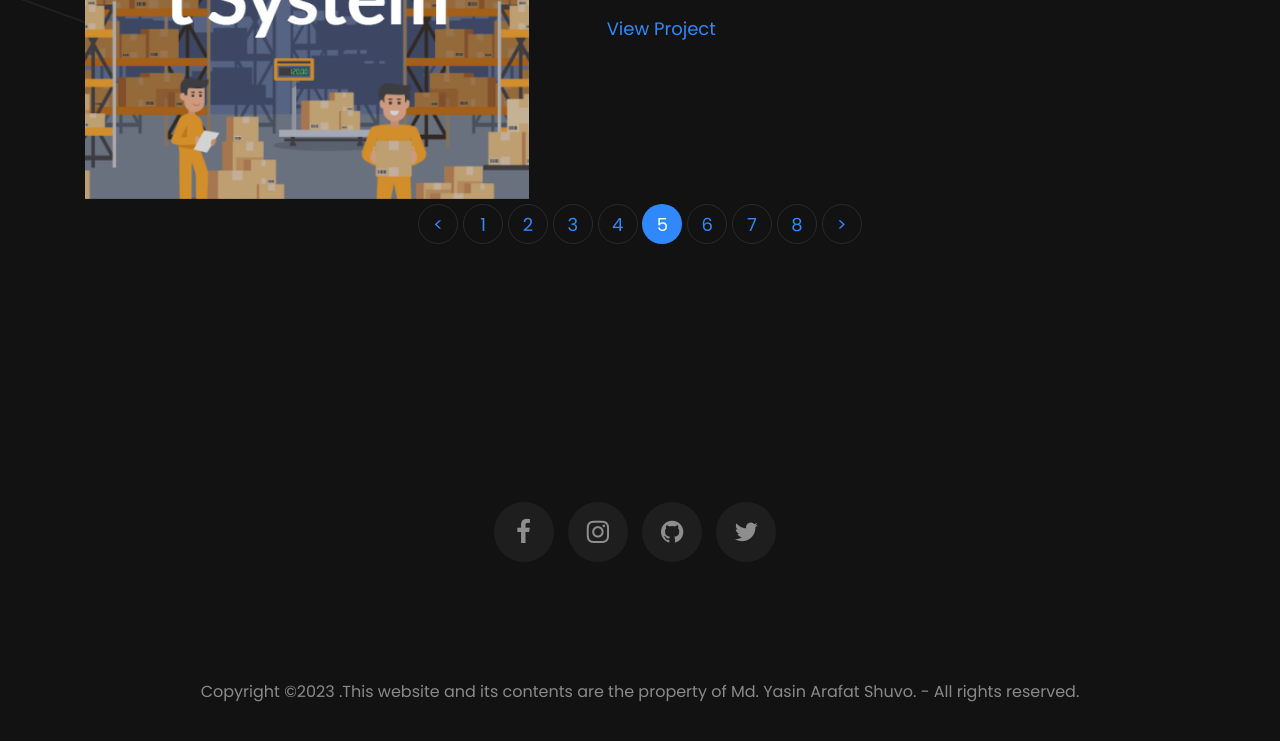
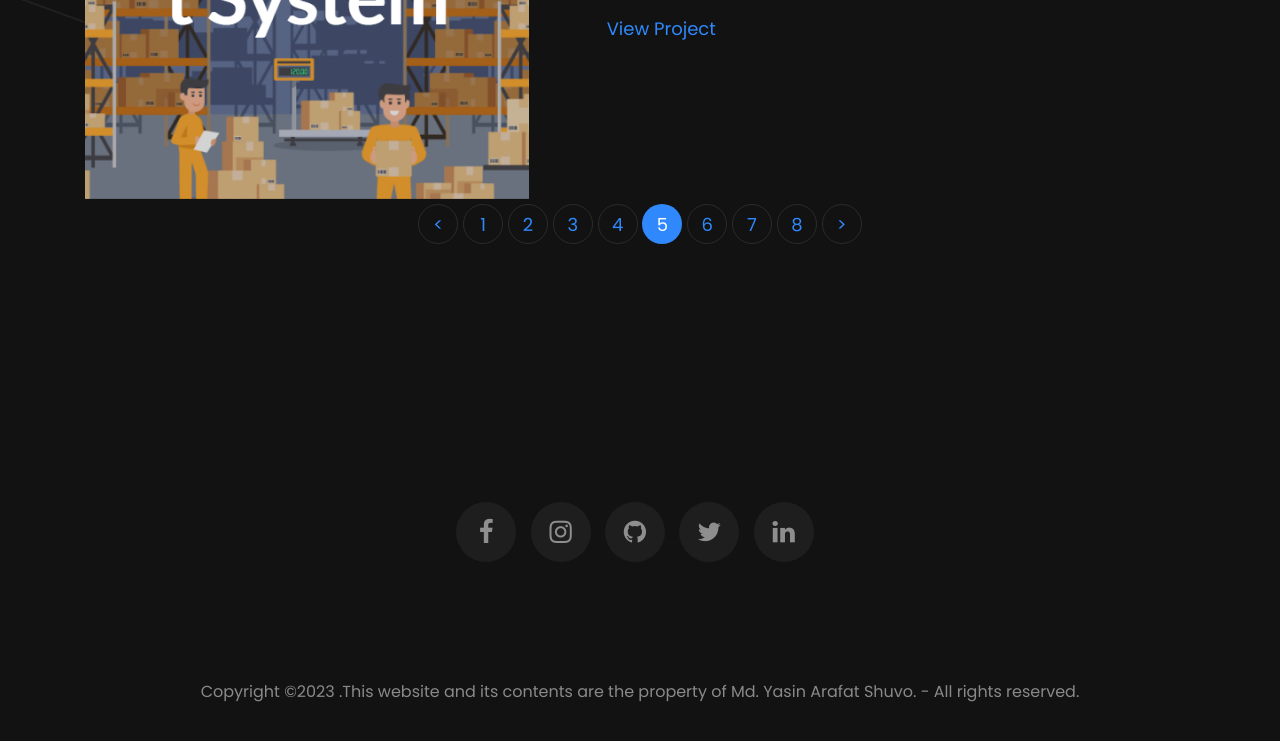
Before and after one commit to Md-Yasin-Arafat-Shuvo/MD-YASIN-ARAFAT-SHUVO-PORTFOLIO, a plain HTML site: page signature work page 5.html in a window 1280 px wide. Shown: the part 884-1625 px from the top of the page. Drawn offline with Linux system fonts and the light colour scheme; some packages are replaced by stand-ins of ours; no server answers; files whose address does not match are found by name.

Commit message:
signature work page 5.html

```diff
--- a/signature work page 5.html
+++ b/signature work page 5.html
@@ -124,7 +124,8 @@
                   <li class="ftco-animate"><a href="https://www.facebook.com/yasin4life" target="_blank"><span class="icon-facebook"></span></a></li>
                   <li class="ftco-animate"><a href="https://www.instagram.com/yas_i_nn_/?hl=en" target="_blank"><span class="icon-instagram"></span></a></li>
                   <li class="ftco-animate"><a href="https://github.com/Md-Yasin-Arafat-Shuvo" target="_blank"><span class="icon-github"></span></a></li>
-                  <li class="ftco-animate"><a href="#"><span class="icon-twitter"></span></a></li>
+                  <li class="ftco-animate"><a href="https://twitter.com/yas_i_n_" target="_blank"><span class="icon-twitter"></span></a></li>
+                  <li class="ftco-animate"><a href="https://www.linkedin.com/in/md-yasin-arafat-shuvo/" target="_blank"><span class="icon-linkedin"></span></a></li>
                 </ul>
               </div>
             </div>
```
